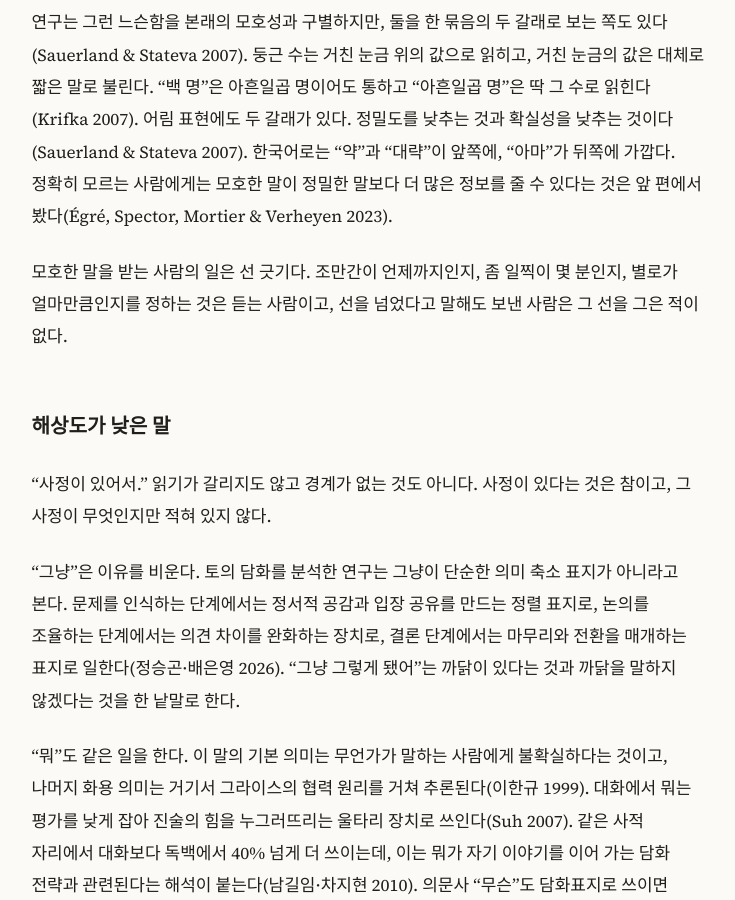
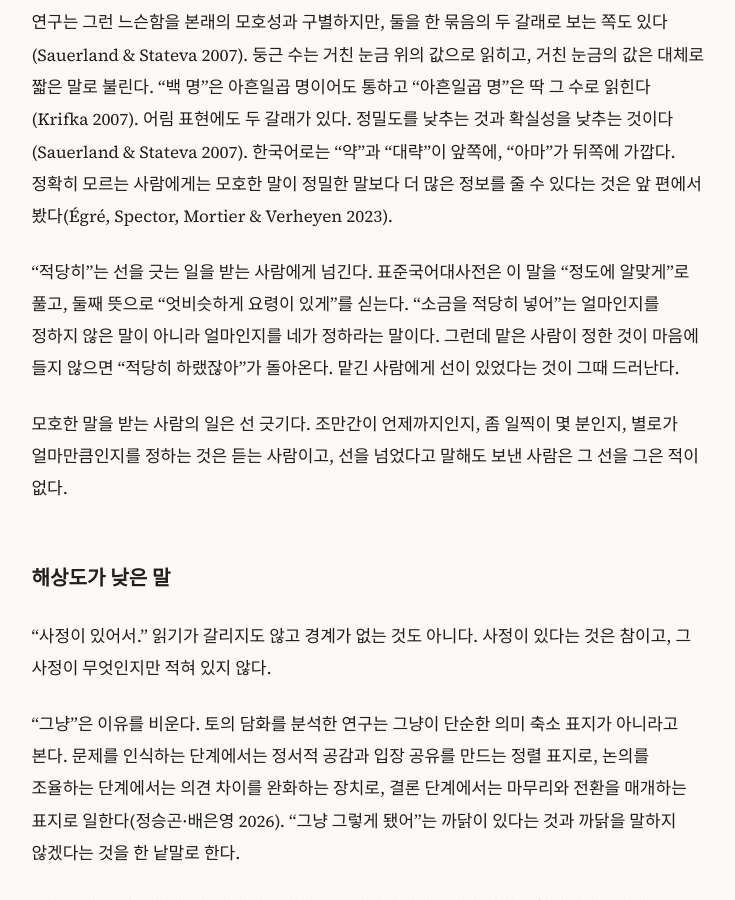
Before and after one commit to nonasking/essays, a Jekyll site: the page built from blurred-words/index.md, in a window 1280 px wide and 900 px high, scrolled down 4285 px. Shown: the whole window, without its empty margins (271-1006 px from the left). Built offline with Jekyll 4.4.1, drawn with Linux system fonts in a browser that asks for light colours; some of the changed text lies outside the part shown.

Commit message:
Blurred Words: add the 적당히 paragraph (the word that hands the line to the receiver)
Co-Authored-By: Claude Fable 5.2 <noreply@anthropic.com>
Claude-Session: https://claude.ai/code/session_01BTGLPJ1snj3YMREbmcWepv

```diff
--- a/blurred-words/index.md
+++ b/blurred-words/index.md
@@ -64,6 +64,8 @@ description: 애매한 말은 골라야 하고, 모호한 말은 선을 그어
 
 수를 흐리는 말도 같은 줄에 있다. "세 시에 왔다"는 세 시 이 분에 왔어도 참으로 통한다. 정확히는 거짓인 말을 참으로 쳐 주는 여유를 화용적 후광이라고 부른 연구가 있다(Lasersohn 1999). 이 연구는 그런 느슨함을 본래의 모호성과 구별하지만, 둘을 한 묶음의 두 갈래로 보는 쪽도 있다(Sauerland & Stateva 2007). 둥근 수는 거친 눈금 위의 값으로 읽히고, 거친 눈금의 값은 대체로 짧은 말로 불린다. "백 명"은 아흔일곱 명이어도 통하고 "아흔일곱 명"은 딱 그 수로 읽힌다(Krifka 2007). 어림 표현에도 두 갈래가 있다. 정밀도를 낮추는 것과 확실성을 낮추는 것이다(Sauerland & Stateva 2007). 한국어로는 "약"과 "대략"이 앞쪽에, "아마"가 뒤쪽에 가깝다. 정확히 모르는 사람에게는 모호한 말이 정밀한 말보다 더 많은 정보를 줄 수 있다는 것은 앞 편에서 봤다(Égré, Spector, Mortier & Verheyen 2023).
 
+"적당히"는 선을 긋는 일을 받는 사람에게 넘긴다. 표준국어대사전은 이 말을 "정도에 알맞게"로 풀고, 둘째 뜻으로 "엇비슷하게 요령이 있게"를 싣는다. "소금을 적당히 넣어"는 얼마인지를 정하지 않은 말이 아니라 얼마인지를 네가 정하라는 말이다. 그런데 맡은 사람이 정한 것이 마음에 들지 않으면 "적당히 하랬잖아"가 돌아온다. 맡긴 사람에게 선이 있었다는 것이 그때 드러난다.
+
 모호한 말을 받는 사람의 일은 선 긋기다. 조만간이 언제까지인지, 좀 일찍이 몇 분인지, 별로가 얼마만큼인지를 정하는 것은 듣는 사람이고, 선을 넘었다고 말해도 보낸 사람은 그 선을 그은 적이 없다.
 
 ## 해상도가 낮은 말
@@ -106,7 +108,7 @@ description: 애매한 말은 골라야 하고, 모호한 말은 선을 그어
 
 ## 참고 문헌
 
-- 국립국어원. 《표준국어대사전》. '애매하다', '모호하다' 항목.
+- 국립국어원. 《표준국어대사전》. '애매하다', '모호하다', '적당히' 항목.
 - 안찬원 (2017). 중의성과 모호성의 국어교육적 의의. 《국어교육학연구》, 52(2), 315-341. doi:10.20880/kler.2017.52.2.315
 - 양용준 (2015). 중의성과 모호성의 개념과 근본적인 차이. 《인문학연구》, 19, 73-96.
 - Kennedy, C. (2011). Ambiguity and vagueness: An overview. In C. Maienborn, K. von Heusinger, & P. Portner (Eds.), *Semantics: An international handbook of natural language meaning* (Vol. 1, pp. 507-535). De Gruyter Mouton. doi:10.1515/9783110226614.507
```
